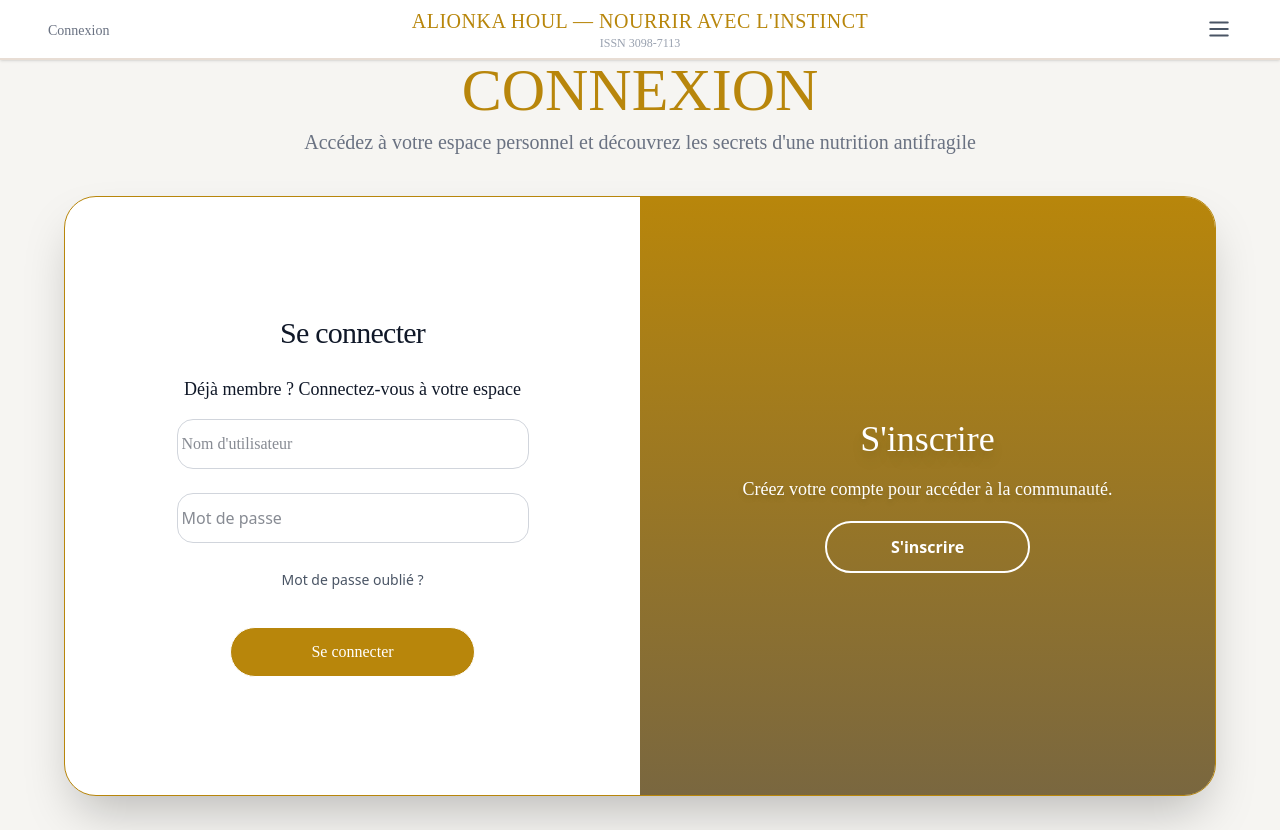
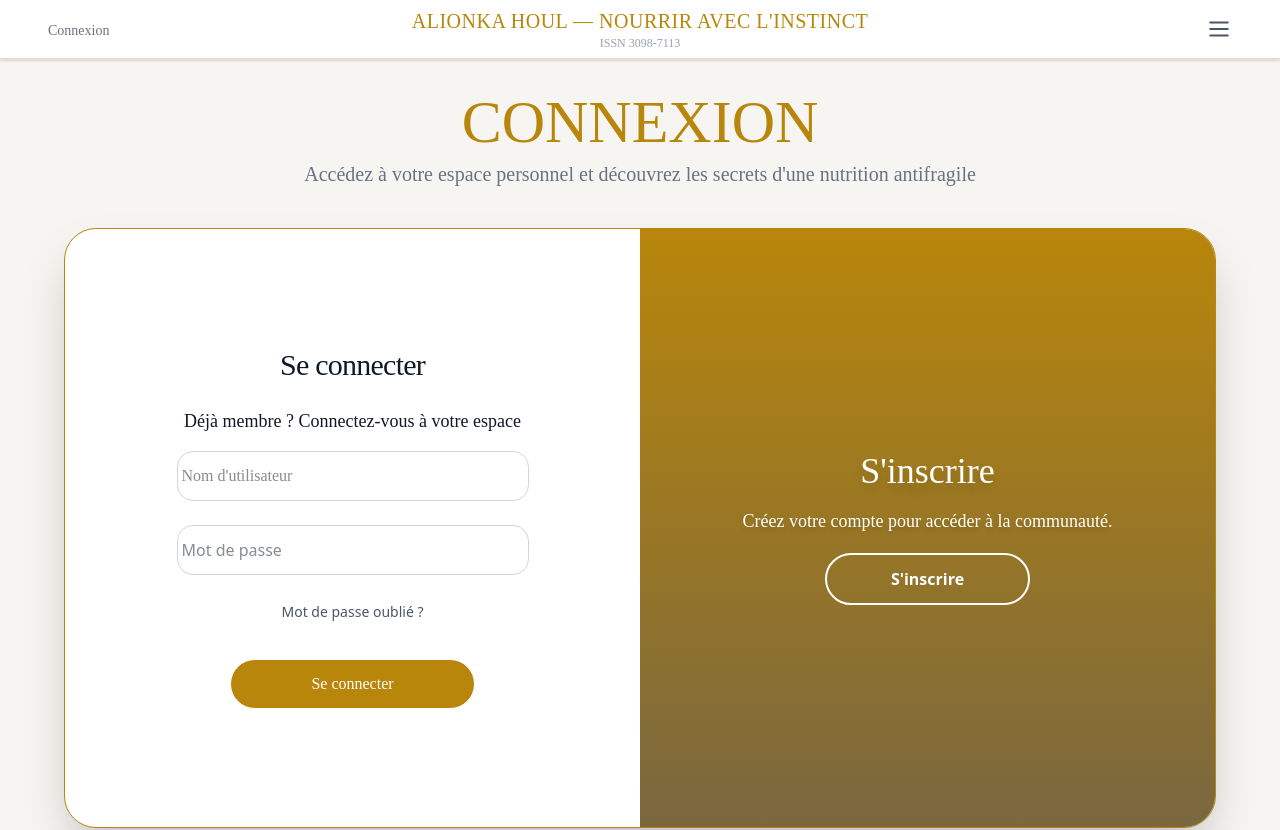
Before and after one commit to alionka34-code/nutrition-antifragile-, a React (Vite) app in the folder frontend/: page /connexion in a window 1280 px wide. Shown: the top 830 px of the page. Built offline with nearby package versions, Linux system fonts and the light colour scheme; no server answers; a web font is replaced by a local one.

Commit message:
change mt connexion

```diff
--- a/frontend/src/pages/connexion.jsx
+++ b/frontend/src/pages/connexion.jsx
@@ -248,7 +248,7 @@ function Connexion() {
             <meta name="description" content="Connectez-vous à votre compte Nutrition Antifragile pour accéder à vos articles exclusifs, ressources et avantages réservés aux membres.." />
         </Helmet>
         <header>
-            <h1 className="text-center text-4xl md:text-6xl font-SFBold text-marron">CONNEXION</h1>
+            <h1 className="text-center mt-8 text-4xl md:text-6xl font-SFBold text-marron">CONNEXION</h1>
             <p className="text-center text-lg md:text-xl text-gray-500 mt-2 font-SF mx-4 dark:text-white">Accédez à votre espace personnel et découvrez les secrets d'une nutrition antifragile</p>
         </header>
 
```
